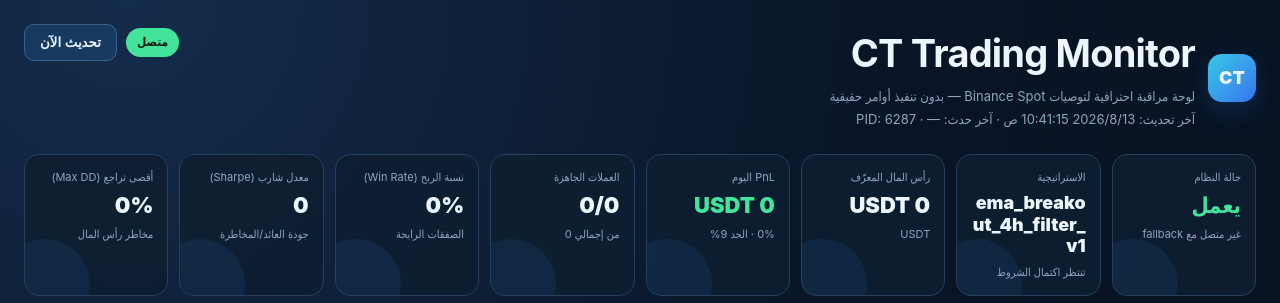
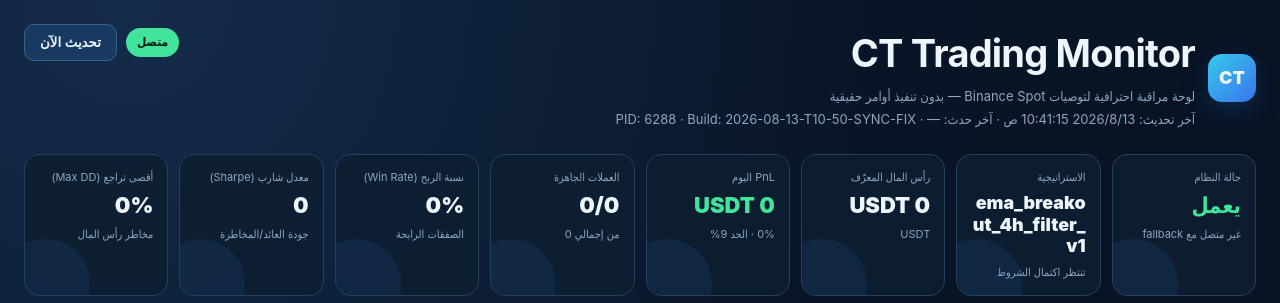
Before and after one commit to mkkh01/CT, a Flask app: page / in a window 1280 px wide. Shown: the top 303 px of the page. Run offline with Flask 3, Linux system fonts and the light colour scheme; data that the repository does not hold is empty; some libraries are stand-ins or nearby versions.

Commit message:
DEPLOYMENT TRACKING: Added BUILD_ID and PID display to dashboard to verify Render deployment success and resolve multi-process issues.

```diff
--- a/app/main.py
+++ b/app/main.py
@@ -14,6 +14,9 @@ from flask.json.provider import DefaultJSONProvider
 
 from .config import Settings
 from .runtime import BotRuntime
+
+# BUILD ID: 2026-08-13-T10-50-SYNC-FIX
+BUILD_ID = "2026-08-13-T10-50-SYNC-FIX"
 
 # Basic logging to stdout
 logging.basicConfig(level=logging.INFO, format="%(asctime)s %(levelname)s %(name)s %(message)s")
@@ -74,6 +77,8 @@ def create_app():
                     runtime.start()
 
                 data = runtime.dashboard_snapshot()
+                if "overview" in data:
+                    data["overview"]["build_id"] = BUILD_ID
                 return jsonify(data)
             except Exception as e:
                 error_details = {
--- a/app/templates/dashboard.html
+++ b/app/templates/dashboard.html
@@ -117,7 +117,7 @@
 
     setText('strategy-label',`${o.strategy||'—'} · ${o.timeframes?.execution||'—'} / ${o.timeframes?.higher||'—'}`);
     setClass('strategy-label',`pill ${o.strategy_ready?'ok':'warn'}`);
-    setText('last-refresh',`آخر تحديث: ${time(new Date().toISOString())} · آخر حدث: ${time(o.last_event_at)} · PID: ${o.pid||'—'}`);
+    setText('last-refresh',`آخر تحديث: ${time(new Date().toISOString())} · آخر حدث: ${time(o.last_event_at)} · PID: ${o.pid||'—'} · Build: ${o.build_id||'Legacy'}`);
 
     const db=o.database_sync||{};
     const dbAge=db.age_seconds==null?'—':`${num(db.age_seconds,0)}ث`;
```
